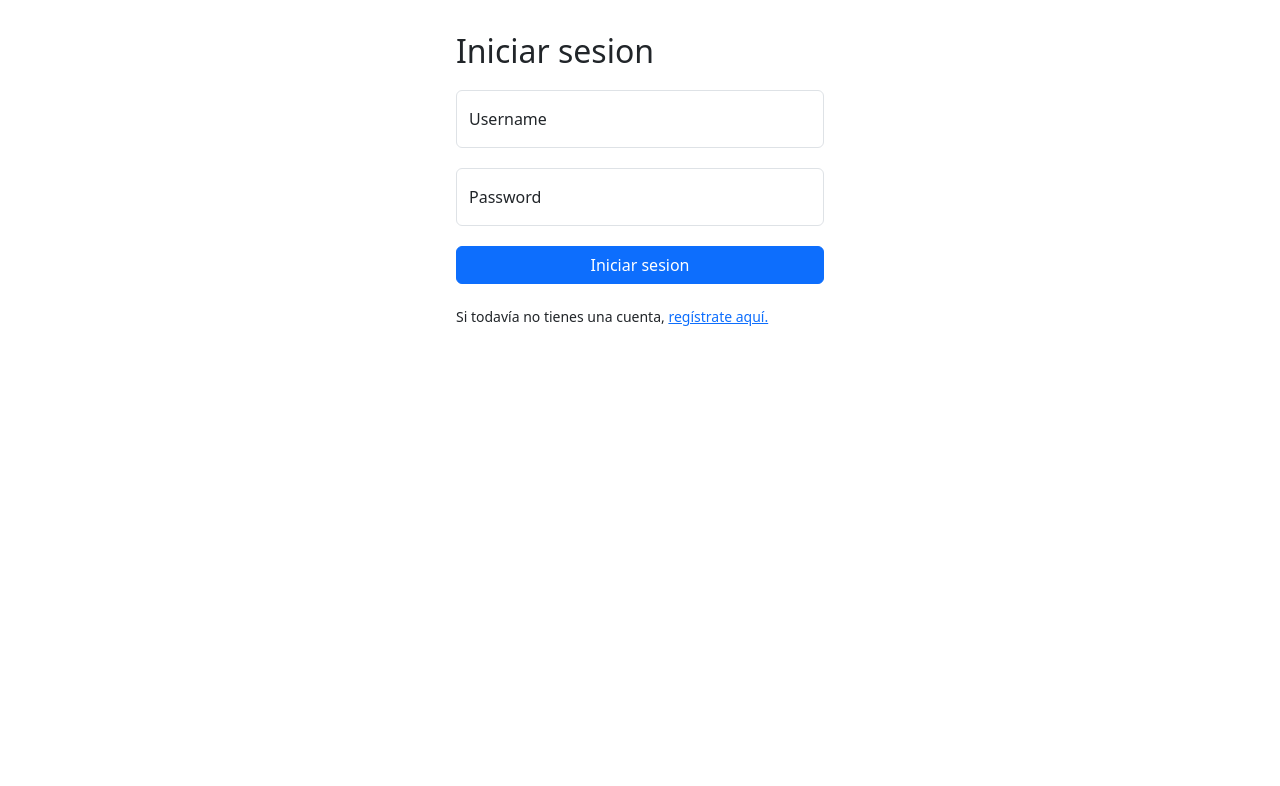
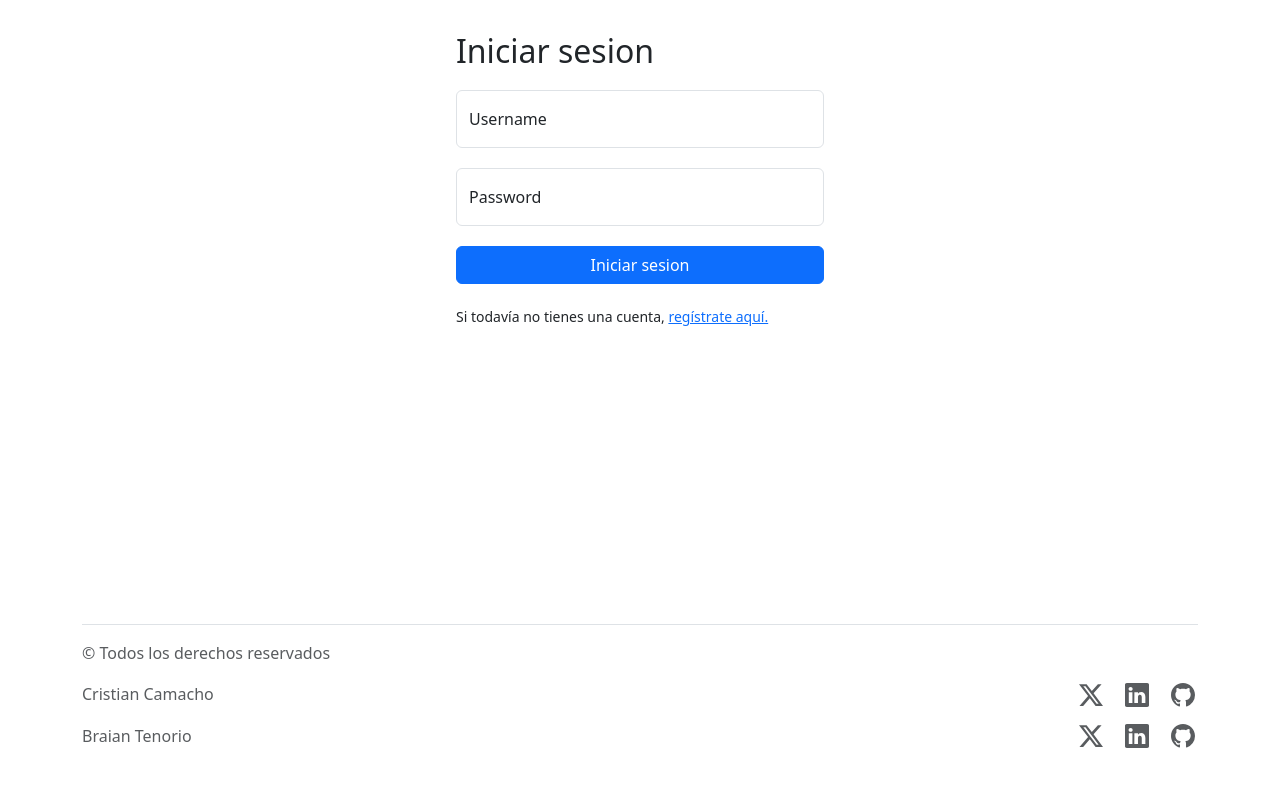
Before and after one commit to braiantenorio/Cultivos, a React (Create React App) app in the folder frontend/app/: page /login in a window 1280 px wide. Shown: the top 786 px of the page. Built offline with nearby package versions, Linux system fonts and the light colour scheme; no server answers.

Commit message:
botones nuevos en lote list

```diff
--- a/frontend/app/src/App.css
+++ b/frontend/app/src/App.css
@@ -146,3 +146,13 @@
 .component-with-margin {
   margin-top: 20px;
 }
+
+
+.container {
+  min-height: 73vh;
+}
+
+.footer {
+  flex: 0 0 auto;
+  margin-top:  px;
+}
--- a/frontend/app/src/App.tsx
+++ b/frontend/app/src/App.tsx
@@ -49,6 +49,7 @@
 import CrearProcesoProgramado from "./components/CrearProcesoProgramado";
 import AuthVerify from "./common/AuthVerify";
 import CambiarDeCategoria from "./components/CambiarDeCategoria";
+import { Footer } from "./components/Footer";
 
 function App() {
   return (
@@ -278,6 +279,7 @@
             }
           />
         </Routes>
+        <Footer/>
       </NotificationsProvider>
     </BrowserRouter>
   );
--- a/frontend/app/src/components/Footer.tsx
+++ b/frontend/app/src/components/Footer.tsx
@@ -1,48 +1,122 @@
-
 export const Footer = () => {
-
-
   return (
-
-        <div className="container">
-
-            <footer className="d-flex flex-wrap justify-content-between align-items-center py-3 my-4 border-top">
-
+    <div className="container-sm" >
+							<footer className="d-flex flex-wrap justify-content-between align-items-center pt-3 mt-4 border-top">
+          <div className="col-md-4 d-flex align-items-center">
+            <span className="mb-3 mb-md-0 text-body-secondary">
+						© Todos los derechos reservados
+            </span>
+          </div>
+        </footer>
+        <footer className="d-flex flex-wrap justify-content-between align-items-center pt-3">
           <div className="col-md-4 d-flex align-items-center">
 
-                    <a href="/" className="mb-3 me-2 mb-md-0 text-body-secondary text-decoration-none lh-1">
-                        <svg className="bi" width={30} height={24}>
-                            <use xlinkHref="#"></use>
+            <span className="mb-3 mb-md-0 text-body-secondary">
+						Cristian Camacho
+            </span>
+          </div>
+          <ul className="nav justify-content-end list-unstyled">
+            <li className="ms-3">
+              <a className="text-body-secondary" href="#">
+                <svg
+                  xmlns="http://www.w3.org/2000/svg"
+                  width="30"
+                  height="24"
+                  fill="currentColor"
+                  className="bi bi-twitter-x"
+                  viewBox="0 0 16 16"
+                >
+                  <path d="M12.6.75h2.454l-5.36 6.142L16 15.25h-4.937l-3.867-5.07-4.425 5.07H.316l5.733-6.57L0 .75h5.063l3.495 4.633L12.601.75Zm-.86 13.028h1.36L4.323 2.145H2.865l8.875 11.633Z" />
                 </svg>
               </a>
-                    <span className="mb-3 mb-md-0 text-body-secondary"> mi info</span>
-                </div>
-                <ul className="nav col-md-4 justify-content-end list-unstyled d-flex">
+            </li>
 
             <li className="ms-3">
               <a className="text-body-secondary" href="#">
-                        <svg className="bi" width={24} height={24}>
+                <svg
+                  xmlns="http://www.w3.org/2000/svg"
+                  width="30"
+                  height="24"
+                  fill="currentColor"
+                  className="bi bi-linkedin"
+                  viewBox="0 0 16 16"
+                >
+                  <path d="M0 1.146C0 .513.526 0 1.175 0h13.65C15.474 0 16 .513 16 1.146v13.708c0 .633-.526 1.146-1.175 1.146H1.175C.526 16 0 15.487 0 14.854V1.146zm4.943 12.248V6.169H2.542v7.225h2.401zm-1.2-8.212c.837 0 1.358-.554 1.358-1.248-.015-.709-.52-1.248-1.342-1.248-.822 0-1.359.54-1.359 1.248 0 .694.521 1.248 1.327 1.248h.016zm4.908 8.212V9.359c0-.216.016-.432.08-.586.173-.431.568-.878 1.232-.878.869 0 1.216.662 1.216 1.634v3.865h2.401V9.25c0-2.22-1.184-3.252-2.764-3.252-1.274 0-1.845.7-2.165 1.193v.025h-.016a5.54 5.54 0 0 1 .016-.025V6.169h-2.4c.03.678 0 7.225 0 7.225h2.4z" />
+                </svg>
+              </a>
+            </li>
 
-                            <use xlinkHref="#twitter"></use>
+            <li className="ms-3">
+              <a className="text-body-secondary" href="#">
+                <svg
+                  xmlns="http://www.w3.org/2000/svg"
+                  width="30"
+                  height="24"
+                  fill="currentColor"
+                  className="bi bi-github"
+                  viewBox="0 0 16 16"
+                >
+                  <path d="M8 0C3.58 0 0 3.58 0 8c0 3.54 2.29 6.53 5.47 7.59.4.07.55-.17.55-.38 0-.19-.01-.82-.01-1.49-2.01.37-2.53-.49-2.69-.94-.09-.23-.48-.94-.82-1.13-.28-.15-.68-.52-.01-.53.63-.01 1.08.58 1.23.82.72 1.21 1.87.87 2.33.66.07-.52.28-.87.51-1.07-1.78-.2-3.64-.89-3.64-3.95 0-.87.31-1.59.82-2.15-.08-.2-.36-1.02.08-2.12 0 0 .67-.21 2.2.82.64-.18 1.32-.27 2-.27.68 0 1.36.09 2 .27 1.53-1.04 2.2-.82 2.2-.82.44 1.1.16 1.92.08 2.12.51.56.82 1.27.82 2.15 0 3.07-1.87 3.75-3.65 3.95.29.25.54.73.54 1.48 0 1.07-.01 1.93-.01 2.2 0 .21.15.46.55.38A8.012 8.012 0 0 0 16 8c0-4.42-3.58-8-8-8z" />
                 </svg>
-
               </a>
             </li>
           </ul>
-
         </footer>
 
+        <footer className="d-flex flex-wrap justify-content-between align-items-center pt-3 ">
+          <div className="col-md-4 d-flex align-items-center">
+            <span className="mb-3 mb-md-0 text-body-secondary">
+              Braian Tenorio
+            </span>
+          </div>
+          <ul className="nav justify-content-end list-unstyled">
+            <li className="ms-3">
+              <a className="text-body-secondary" href="#">
+                <svg
+                  xmlns="http://www.w3.org/2000/svg"
+                  width="30"
+                  height="24"
+                  fill="currentColor"
+                  className="bi bi-twitter-x"
+                  viewBox="0 0 16 16"
+                >
+                  <path d="M12.6.75h2.454l-5.36 6.142L16 15.25h-4.937l-3.867-5.07-4.425 5.07H.316l5.733-6.57L0 .75h5.063l3.495 4.633L12.601.75Zm-.86 13.028h1.36L4.323 2.145H2.865l8.875 11.633Z" />
+                </svg>
+              </a>
+            </li>
 
+            <li className="ms-3">
+              <a className="text-body-secondary" href="#">
+                <svg
+                  xmlns="http://www.w3.org/2000/svg"
+                  width="30"
+                  height="24"
+                  fill="currentColor"
+                  className="bi bi-linkedin"
+                  viewBox="0 0 16 16"
+                >
+                  <path d="M0 1.146C0 .513.526 0 1.175 0h13.65C15.474 0 16 .513 16 1.146v13.708c0 .633-.526 1.146-1.175 1.146H1.175C.526 16 0 15.487 0 14.854V1.146zm4.943 12.248V6.169H2.542v7.225h2.401zm-1.2-8.212c.837 0 1.358-.554 1.358-1.248-.015-.709-.52-1.248-1.342-1.248-.822 0-1.359.54-1.359 1.248 0 .694.521 1.248 1.327 1.248h.016zm4.908 8.212V9.359c0-.216.016-.432.08-.586.173-.431.568-.878 1.232-.878.869 0 1.216.662 1.216 1.634v3.865h2.401V9.25c0-2.22-1.184-3.252-2.764-3.252-1.274 0-1.845.7-2.165 1.193v.025h-.016a5.54 5.54 0 0 1 .016-.025V6.169h-2.4c.03.678 0 7.225 0 7.225h2.4z" />
+                </svg>
+              </a>
+            </li>
+
+            <li className="ms-3">
+              <a className="text-body-secondary" href="#">
+                <svg
+                  xmlns="http://www.w3.org/2000/svg"
+                  width="30"
+                  height="24"
+                  fill="currentColor"
+                  className="bi bi-github"
+                  viewBox="0 0 16 16"
+                >
+                  <path d="M8 0C3.58 0 0 3.58 0 8c0 3.54 2.29 6.53 5.47 7.59.4.07.55-.17.55-.38 0-.19-.01-.82-.01-1.49-2.01.37-2.53-.49-2.69-.94-.09-.23-.48-.94-.82-1.13-.28-.15-.68-.52-.01-.53.63-.01 1.08.58 1.23.82.72 1.21 1.87.87 2.33.66.07-.52.28-.87.51-1.07-1.78-.2-3.64-.89-3.64-3.95 0-.87.31-1.59.82-2.15-.08-.2-.36-1.02.08-2.12 0 0 .67-.21 2.2.82.64-.18 1.32-.27 2-.27.68 0 1.36.09 2 .27 1.53-1.04 2.2-.82 2.2-.82.44 1.1.16 1.92.08 2.12.51.56.82 1.27.82 2.15 0 3.07-1.87 3.75-3.65 3.95.29.25.54.73.54 1.48 0 1.07-.01 1.93-.01 2.2 0 .21.15.46.55.38A8.012 8.012 0 0 0 16 8c0-4.42-3.58-8-8-8z" />
+                </svg>
+              </a>
+            </li>
+          </ul>
+        </footer>
 
       </div>
-
-
-
-
-
-
-
-    )
-
-
-}
+  );
+};
--- a/frontend/app/src/components/LotesList.tsx
+++ b/frontend/app/src/components/LotesList.tsx
@@ -219,7 +219,8 @@
                       </button>
                       <ul className="dropdown-menu text-small shadow " data-boundary="viewport" >
                         <li>
-                          <a className="dropdown-item" href={`/lotes/${lote.codigo}`}>
+                          <a className="dropdown-item" href={`/lotes/${lote.codigo}/procesos?pagina=1&longitud=5`}>
+
                             Detalle
                           </a>
                         </li>
@@ -237,6 +238,12 @@
                         <li>
                           <a className="dropdown-item" href={`/lotes/${lote.id}/historia`}>
                             Historia
+                          </a>
+                        </li>
+
+                        <li>
+                          <a className="dropdown-item" href={`/lotes/cambiar-de-categoria/${lote.codigo}`}>
+                            Cambiar categoria
                           </a>
                         </li>
 
```
Lines whose indentation alone changed are shown as unchanged.
